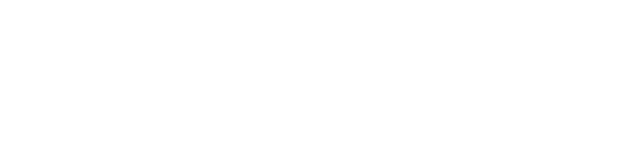
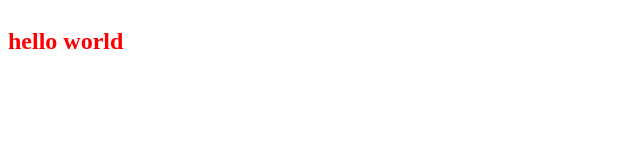
Before and after one commit to Morenikeji35/portfolio-page, a website: page index.html in a window 1280 px wide. Shown: the whole page, without its empty margins (0-640 px from the left). Drawn offline with Linux system fonts and the light colour scheme; files that its build step writes are made by us from their sources; files whose address does not match are found by name.

Commit message:
first commit to test

```diff
--- a/css/reset.css
+++ b/css/reset.css
@@ -1 +1,7 @@
 /* Base styles */
+h2 {
+  color: red;
+}
+section {
+  display: flex;
+}
--- a/index.html
+++ b/index.html
@@ -6,5 +6,7 @@
     <title>Document</title>
     <link rel="stylesheet" href="index.css" />
   </head>
-  <body></body>
+  <body>
+    <section><h2>hello world</h2></section>
+  </body>
 </html>
--- a/package.json
+++ b/package.json
@@ -16,6 +16,7 @@
     "format": "npx prettier  --write **/*.{html,js,json,md,json,yaml,yml,jsx}",
     "format:check": "npx prettier  --check **/*.{html,js,json,md,json,yaml,yml}",
     "lint": "npx stylelint \"**/*.css\" --fix",
-    "lint:check": "npx stylelint \"**/*.css\""
+    "lint:check": "npx stylelint \"**/*.css\"",
+    "hint": "npx hint  --telemetry=off ."
   }
 }
```
Also changed, not shown: 1 other file.
